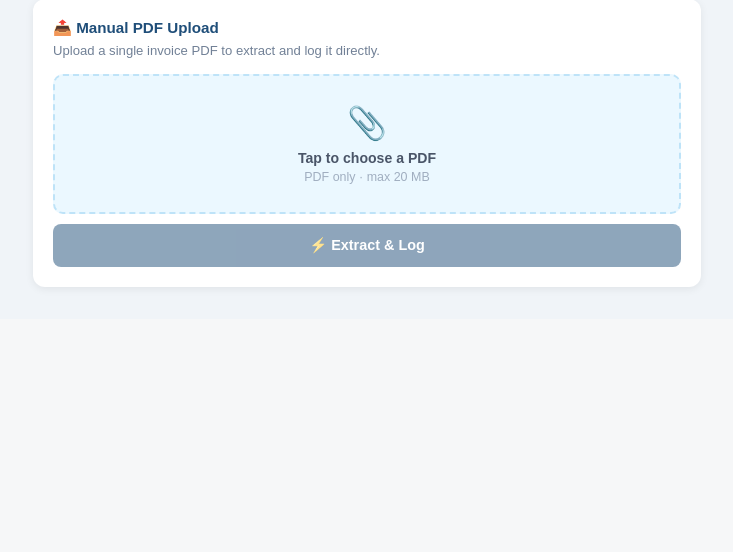
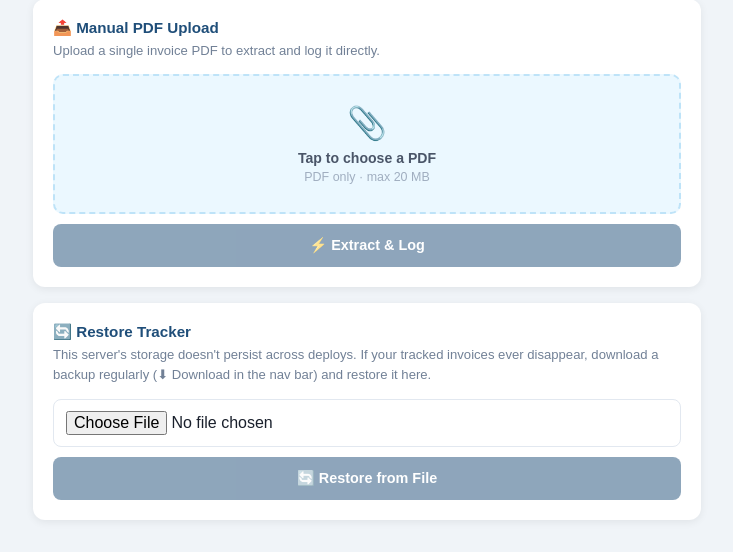
Before and after one commit to nowagieops-ui/invoice-extractor, a Flask app: page / in a window 1280 px wide. Shown: the part 788-1340 px from the top of the page, without its empty margins (273-1006 px from the left). Before the commit the page ends 1078 px from the top, so only its background shows below. Run offline with Flask 3, Linux system fonts and the light colour scheme.

Commit message:
Add tracker restore feature as a manual workaround for ephemeral storage
The Render service's disk resets on every deploy, so a downloaded Excel
backup is currently the only way to keep data across deploys. Add an
/upload-tracker endpoint and UI so a downloaded backup can be restored
without hand-editing files on the server.

Co-Authored-By: Claude Sonnet 5 <noreply@anthropic.com>

```diff
--- a/app.py
+++ b/app.py
@@ -563,6 +563,36 @@ def upload_pdf():
     return jsonify({"success": True, "added": added, "count": len(added)})
 
 
+@app.route("/upload-tracker", methods=["POST"])
+def upload_tracker():
+    """Restore the tracker workbook from a previously downloaded backup —
+    a stopgap since this host's disk doesn't persist across deploys."""
+    if "tracker" not in request.files:
+        return jsonify({"error": "No file"}), 400
+    file = request.files["tracker"]
+    if not file.filename.lower().endswith(".xlsx"):
+        return jsonify({"error": "Please upload an .xlsx file"}), 400
+
+    tmp_path = EXCEL_FILE + ".upload"
+    file.save(tmp_path)
+    try:
+        wb = openpyxl.load_workbook(tmp_path)
+    except Exception as e:
+        os.remove(tmp_path)
+        return jsonify({"error": f"Not a valid Excel file: {e}"}), 400
+    if "INVOICE" not in wb.sheetnames:
+        os.remove(tmp_path)
+        return jsonify({"error": "This file has no 'INVOICE' sheet — is it the right tracker file?"}), 400
+
+    if os.path.exists(EXCEL_FILE):
+        shutil.copy(EXCEL_FILE, EXCEL_FILE + ".bak")
+    shutil.move(tmp_path, EXCEL_FILE)
+
+    ws = wb["INVOICE"]
+    row_count = max(0, ws.max_row - 4)
+    return jsonify({"success": True, "row_count": row_count})
+
+
 @app.route("/preview")
 def preview():
     rows = []
--- a/templates/index.html
+++ b/templates/index.html
@@ -132,6 +132,19 @@
     <div id="upResult"></div>
   </div>
 
+  <div class="card">
+    <h2>🔄 Restore Tracker</h2>
+    <p class="sub">This server's storage doesn't persist across deploys. If your tracked invoices ever disappear, download a backup regularly (⬇ Download in the nav bar) and restore it here.</p>
+    <div class="form-full">
+      <div class="grp"><input type="file" id="trFile" accept=".xlsx"/></div>
+    </div>
+    <button class="btn btn-blue" id="trBtn" disabled onclick="restoreTracker()">
+      <span id="trSpinner" style="display:none"><span class="spin-icon">⏳</span></span>
+      <span id="trLabel">🔄 Restore from File</span>
+    </button>
+    <div id="trResult"></div>
+  </div>
+
 </main>
 <script>
 const dz = document.getElementById("dz"), fi = document.getElementById("fi");
@@ -161,6 +174,29 @@ async function uploadFile() {
     document.getElementById("upResult").innerHTML=`<div class="r-item r-err">❌ ${e.message}</div>`;
     document.getElementById("upResult").style.display="block";
   } finally { setLoading("upBtn","upSpinner","upLabel",false); }
+}
+
+const trFile = document.getElementById("trFile");
+let selTrFile = null;
+trFile.addEventListener("change", () => {
+  selTrFile = trFile.files[0] || null;
+  document.getElementById("trBtn").disabled = !selTrFile;
+});
+async function restoreTracker() {
+  if (!selTrFile) return;
+  if (!confirm("This replaces the current tracker with the uploaded file. Continue?")) return;
+  setLoading("trBtn","trSpinner","trLabel",true);
+  const form = new FormData(); form.append("tracker", selTrFile);
+  const box = document.getElementById("trResult"); box.style.display="block";
+  try {
+    const j = await (await fetch("/upload-tracker",{method:"POST",body:form})).json();
+    box.innerHTML = j.error
+      ? `<div class="r-item r-err"><strong>❌ ${j.error}</strong></div>`
+      : `<div class="r-item r-ok"><strong>✅ Restored — ${j.row_count} invoice${j.row_count!==1?'s':''} loaded</strong></div>`;
+    if (j.success) setTimeout(() => location.reload(), 1200);
+  } catch(e) {
+    box.innerHTML = `<div class="r-item r-err">❌ ${e.message}</div>`;
+  } finally { setLoading("trBtn","trSpinner","trLabel",false); }
 }
 // Restore remembered credentials on load
 (function(){
```
